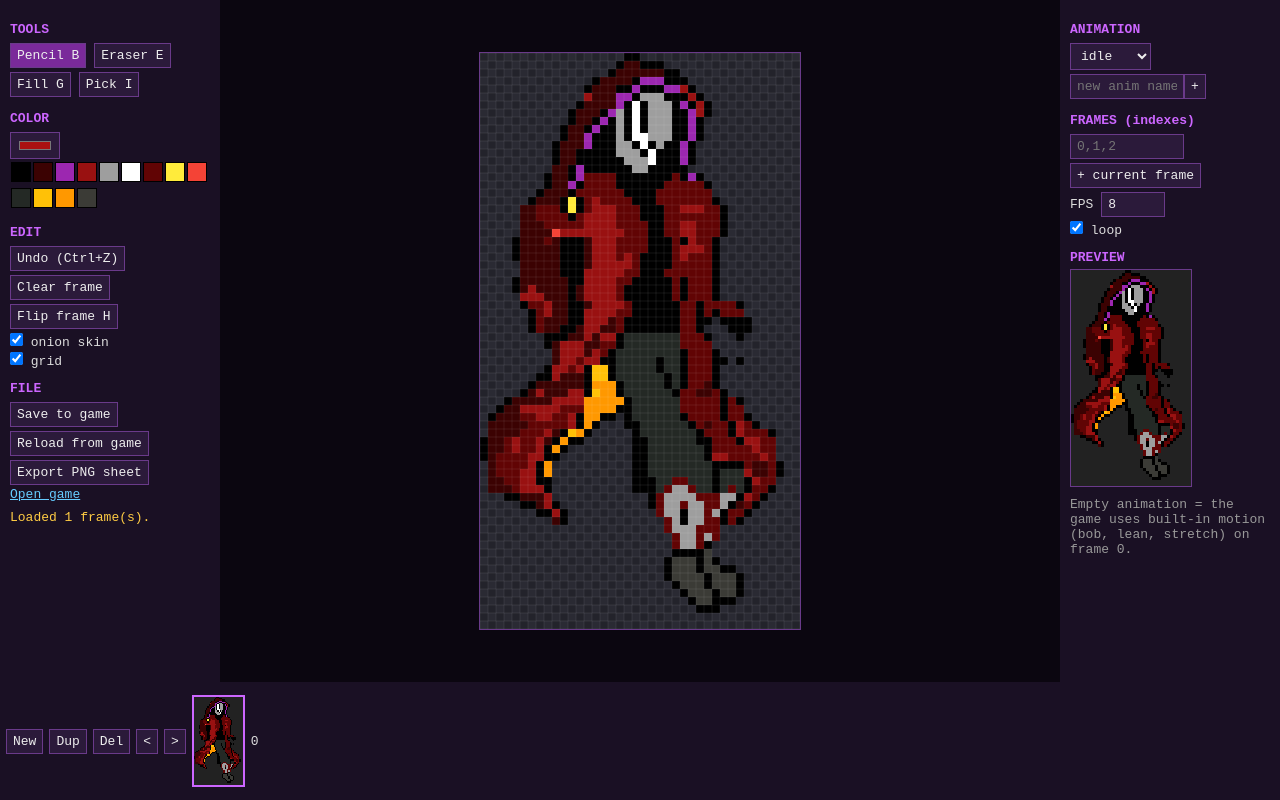
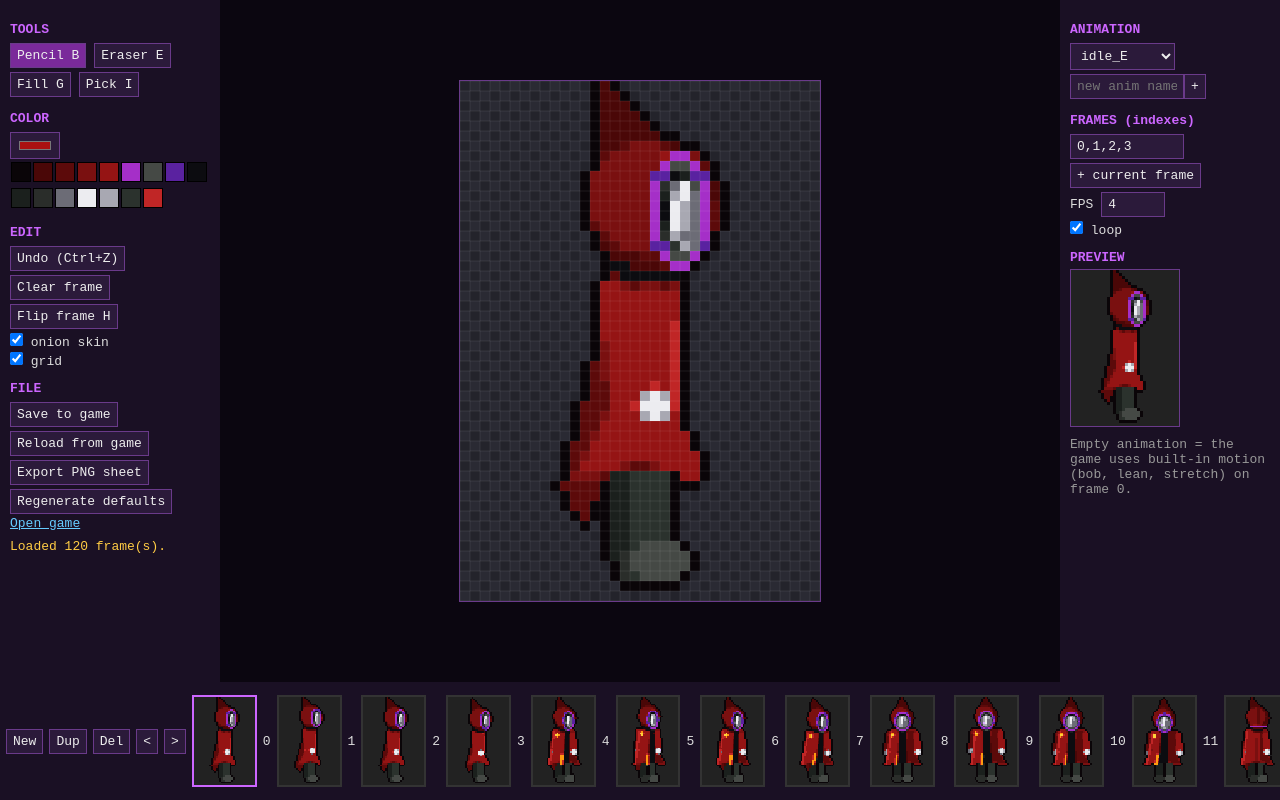
Before and after one commit to Abukodonosor/heart-souls, a plain HTML site: page editor.html in a window 1280 px wide. Drawn offline with Linux system fonts and the light colour scheme; no server answers.

Commit message:
Add 8-direction hero sprites (idle/walk/dash/attack/death), UI fixes found in playtest

```diff
--- a/arena.html
+++ b/arena.html
@@ -7,6 +7,7 @@ canvas{image-rendering:pixelated;width:min(100vw,calc(100vh*16/9));height:auto;a
 </style></head>
 <body><canvas id="c" width="960" height="540"></canvas>
 <script src="engine/util.js"></script>
+<script src="engine/spritegen.js"></script>
 <script src="engine/sprite.js"></script>
 <script src="engine/save.js"></script>
 <script src="engine/audio.js"></script>
--- a/editor.html
+++ b/editor.html
@@ -25,7 +25,7 @@ h4{margin:12px 0 4px;color:#c6f}
 <button id="undo">Undo (Ctrl+Z)</button><br><button id="clear">Clear frame</button><br><button id="flip">Flip frame H</button><br>
 <label><input type="checkbox" id="onion" checked> onion skin</label><br><label><input type="checkbox" id="grid" checked> grid</label>
 <h4>FILE</h4>
-<button id="save">Save to game</button><br><button id="reload">Reload from game</button><br><button id="export">Export PNG sheet</button><br>
+<button id="save">Save to game</button><br><button id="reload">Reload from game</button><br><button id="export">Export PNG sheet</button><br><button id="regen">Regenerate defaults</button><br>
 <a href="arena.html" target="_blank" style="color:#6cf">Open game</a>
 <div id="st"></div>
 </div>
@@ -44,9 +44,11 @@ FPS <input type="number" id="fps" value="8" min="1" max="30" style="width:50px">
 </div>
 </div>
 <div id="strip"></div>
+<script src="engine/util.js"></script>
+<script src="engine/spritegen.js"></script>
 <script src="engine/sprite.js"></script>
 <script>
-const W=SPR.W,H=SPR.H,Z=8,$=id=>document.getElementById(id);
+const W=SPR.W,H=SPR.H,Z=10,$=id=>document.getElementById(id);
 const NAMES=['idle','walk','dash','attack','death'];
 let frames=[],cur=0,anims={},ca='idle',tool='pencil',color='#aa1111',undo=[],drawing=false,last=null;
 const ed=$('ed'),ex=ed.getContext('2d');ed.width=W*Z;ed.height=H*Z;
@@ -103,9 +105,8 @@ for(let i=0;i<d.length;i+=4){if(!d[i+3])continue;const h='#'+[d[i],d[i+1],d[i+2]
 const s=document.createElement('span');s.style.background=h;s.onclick=()=>{color=h;$('col').value=h;if(tool!='fill')setTool('pencil')};p.appendChild(s)}}
 // file
 async function load(){await dhInit('');frames=DH.frames.map(f=>{const c=mkC();c.getContext('2d').drawImage(f,0,0);return c});anims={};
-for(const n of NAMES)anims[n]=DH.anims[n]?JSON.parse(JSON.stringify(DH.anims[n])):{frames:[],fps:8,loop:n!='death'&&n!='attack'};
-for(const n of Object.keys(DH.anims))if(!anims[n])anims[n]=JSON.parse(JSON.stringify(DH.anims[n]));
-cur=0;ca='idle';undo=[];palette();render();status('Loaded '+frames.length+' frame(s).')}
+for(const n of Object.keys(DH.anims))anims[n]=JSON.parse(JSON.stringify(DH.anims[n]));
+cur=0;ca=Object.keys(anims)[0]||'idle';if(!anims[ca])anims[ca]={frames:[],fps:8,loop:true};undo=[];palette();render();status('Loaded '+frames.length+' frame(s).')}
 $('reload').onclick=load;
 $('save').onclick=async()=>{const body=JSON.stringify({w:W,h:H,frames:frames.map(f=>f.toDataURL()),anims});try{const r=await fetch('/save',{method:'POST',body});status(r.ok?'Saved to assets/darkheart.json. Reload the game to see it.':'Save failed ('+r.status+')')}catch(e){status('Save failed: '+e)}};
 $('export').onclick=()=>{const c=document.createElement('canvas');c.width=W*frames.length;c.height=H;frames.forEach((f,i)=>c.getContext('2d').drawImage(f,i*W,0));c.toBlob(b=>{const a=document.createElement('a');a.href=URL.createObjectURL(b);a.download='darkheart_sheet.png';a.click()})};
@@ -113,5 +114,6 @@ $('export').onclick=()=>{const c=document.createElement('canvas');c.width=W*fram
 (function pl(){requestAnimationFrame(pl);px.clearRect(0,0,pv.width,pv.height);px.imageSmoothingEnabled=false;const a=anims[ca];if(!a||!frames.length)return;
 let f=frames[cur];if(a.frames.length){const n=a.frames.length;let i=Math.floor(performance.now()/1000*a.fps);i=a.loop===false?Math.min(i%(n+3),n-1):i%n;f=frames[a.frames[i]]||f}
 px.drawImage(f,0,0,W*3,H*3)})();
+$('regen').onclick=()=>{if(!confirm('Replace ALL frames with the generated defaults?'))return;const g=genHeroSet();frames=g.frames.map(f=>{const c=mkC();c.getContext('2d').drawImage(f,0,0);return c});anims=JSON.parse(JSON.stringify(g.anims));cur=0;ca=Object.keys(anims)[0];undo=[];palette();render();status('Regenerated defaults (not saved yet).')};
 load();
 </script></body></html>
--- a/engine/bosses.js
+++ b/engine/bosses.js
@@ -61,7 +61,7 @@ function drawHeartEater(g, k) {
 let mirrorCv = null;
 function mirrorSprite() {                                   // the hero's own sprite, drained to a pale ghost
   if (mirrorCv || !DH.ready) return mirrorCv;
-  const c = dhCanvas(), g = c.getContext('2d'); g.drawImage(DH.frames[0], 0, 0);
+  const c = document.createElement('canvas'), g = c.getContext('2d'); c.width = DH.portrait.width; c.height = DH.portrait.height; g.drawImage(DH.portrait, 0, 0);
   g.globalCompositeOperation = 'source-atop'; g.fillStyle = 'rgba(215,225,250,.86)'; g.fillRect(0, 0, c.width, c.height);
   return (mirrorCv = c);
 }
--- a/engine/sprite.js
+++ b/engine/sprite.js
@@ -1,20 +1,52 @@
 'use strict';
-// Shared by game and editor. Native Darkheart frame = 40x72 pixels (the source art is 15px blocks).
-const SPR={W:40,H:72,PX:15,ox:315,oy:105};
-const DH={frames:[],anims:{},base:null,ready:false};
-const dhCanvas=()=>{const c=document.createElement('canvas');c.width=SPR.W;c.height=SPR.H;return c};
-function dhLoadBase(prefix){return new Promise(res=>{const im=new Image();im.onload=()=>{
-const s=document.createElement('canvas');s.width=im.width;s.height=im.height;const sx=s.getContext('2d');sx.drawImage(im,0,0);const src=sx.getImageData(0,0,im.width,im.height).data;
-const {W,H,PX,ox,oy}=SPR,px=new Uint8ClampedArray(W*H*4),bg=new Uint8Array(W*H);
-const get=(i,j)=>{const k=((oy+j*PX+7)*im.width+(ox+i*PX+7))*4;return[src[k],src[k+1],src[k+2],src[k+3]]};
-const white=(i,j)=>{const p=get(i,j);return p[3]<128||(p[0]>235&&p[1]>235&&p[2]>235)};
-const st=[];for(let i=0;i<W;i++){st.push([i,0],[i,H-1])}for(let j=0;j<H;j++){st.push([0,j],[W-1,j])}
-while(st.length){const[i,j]=st.pop();if(i<0||j<0||i>=W||j>=H||bg[j*W+i]||!white(i,j))continue;bg[j*W+i]=1;st.push([i+1,j],[i-1,j],[i,j+1],[i,j-1])}
-for(let j=0;j<H;j++)for(let i=0;i<W;i++){const p=get(i,j),k=(j*W+i)*4;px[k]=p[0];px[k+1]=p[1];px[k+2]=p[2];px[k+3]=bg[j*W+i]?0:255}
-const o=dhCanvas();o.getContext('2d').putImageData(new ImageData(px,W,H),0,0);res(o)};im.src=prefix+'hero.png'})}
-async function dhInit(prefix=''){DH.base=await dhLoadBase(prefix);DH.frames=[DH.base];DH.anims={};
-try{const r=await fetch(prefix+'assets/darkheart.json?'+Date.now());if(r.ok){const j=await r.json();
-const fr=await Promise.all(j.frames.map(u=>new Promise(res=>{const im=new Image();im.onload=()=>{const c=dhCanvas();c.getContext('2d').drawImage(im,0,0);res(c)};im.src=u})));
-if(fr.length){DH.frames=fr;DH.anims=j.anims||{}}}}catch(e){}
-DH.ready=true}
-function dhFrame(name,time){const a=DH.anims[name];if(!a||!a.frames||!a.frames.length)return null;const n=a.frames.length;let i=Math.floor(time*(a.fps||8));i=a.loop===false?Math.min(i,n-1):i%n;return DH.frames[a.frames[i]]||null}
+// Hero art loader. A native frame is 36x52 (feet on row 48). Frames come from, in priority order:
+//   1. assets/darkheart.json  (saved by editor.html)    2. genHeroSet() in spritegen.js  (procedural defaults, 5 dirs + mirrors)
+// DH.portrait is the original hero.png converted to real pixels (title screen, the Mirror boss).
+const SPR = { W: 36, H: 52, FEET: 48 };
+const PORT = { W: 40, H: 72, PX: 15, ox: 315, oy: 105 };       // geometry of the source art: 15px blocks
+const DH = { frames: [], anims: {}, portrait: null, ready: false };
+const dhCanvas = () => { const c = document.createElement('canvas'); c.width = SPR.W; c.height = SPR.H; return c; };
+
+function dhLoadPortrait(prefix) {
+  return new Promise(res => {
+    const im = new Image();
+    im.onload = () => {
+      const s = document.createElement('canvas'); s.width = im.width; s.height = im.height;
+      const sx = s.getContext('2d'); sx.drawImage(im, 0, 0);
+      const src = sx.getImageData(0, 0, im.width, im.height).data;
+      const { W, H, PX, ox, oy } = PORT, px = new Uint8ClampedArray(W * H * 4), bg = new Uint8Array(W * H);
+      const get = (i, j) => { const k = ((oy + j * PX + 7) * im.width + (ox + i * PX + 7)) * 4; return [src[k], src[k + 1], src[k + 2], src[k + 3]]; };
+      const white = (i, j) => { const p = get(i, j); return p[3] < 128 || (p[0] > 235 && p[1] > 235 && p[2] > 235); };
+      const st = [];                                            // flood-fill the white background from the border only,
+      for (let i = 0; i < W; i++) st.push([i, 0], [i, H - 1]);   // so the white glove and mask slit survive
+      for (let j = 0; j < H; j++) st.push([0, j], [W - 1, j]);
+      while (st.length) { const [i, j] = st.pop(); if (i < 0 || j < 0 || i >= W || j >= H || bg[j * W + i] || !white(i, j)) continue; bg[j * W + i] = 1; st.push([i + 1, j], [i - 1, j], [i, j + 1], [i, j - 1]); }
+      for (let j = 0; j < H; j++) for (let i = 0; i < W; i++) { const p = get(i, j), k = (j * W + i) * 4; px[k] = p[0]; px[k + 1] = p[1]; px[k + 2] = p[2]; px[k + 3] = bg[j * W + i] ? 0 : 255; }
+      const o = document.createElement('canvas'); o.width = W; o.height = H; o.getContext('2d').putImageData(new ImageData(px, W, H), 0, 0); res(o);
+    };
+    im.src = prefix + 'hero.png';
+  });
+}
+async function dhInit(prefix = '') {
+  DH.portrait = await dhLoadPortrait(prefix); DH.frames = []; DH.anims = {};
+  try {
+    const r = await fetch(prefix + 'assets/darkheart.json?' + Date.now());
+    if (r.ok) {
+      const j = await r.json();
+      DH.frames = await Promise.all(j.frames.map(u => new Promise(res => { const im = new Image(); im.onload = () => { const c = dhCanvas(); c.getContext('2d').drawImage(im, 0, 0); res(c); }; im.src = u; })));
+      DH.anims = j.anims || {};
+    }
+  } catch (e) { /* no saved art yet: use the generated set */ }
+  const gen = genHeroSet();                                     // fill in every animation the editor has not authored
+  for (const n in gen.anims) {
+    if (DH.anims[n] && DH.anims[n].frames.length) continue;
+    const a = gen.anims[n];
+    DH.anims[n] = { ...a, frames: a.frames.map(i => { DH.frames.push(gen.frames[i]); return DH.frames.length - 1; }) };
+  }
+  DH.ready = true;
+}
+function dhFrame(name, time) {
+  const a = DH.anims[name]; if (!a || !a.frames || !a.frames.length) return null;
+  const n = a.frames.length; let i = Math.floor(time * (a.fps || 8)); i = a.loop === false ? Math.min(i, n - 1) : i % n;
+  return DH.frames[a.frames[i]] || null;
+}
--- /dev/null
+++ b/engine/spritegen.js
@@ -0,0 +1,134 @@
+'use strict';
+// Procedural 8-direction pixel sprites for Darkheart, in the palette of the original art (hero.png).
+// Five directions are authored (E, SE, S, NE, N); W, SW, NW are mirrors, flipped at draw time.
+// Frame = 36x52, feet at (18, 48). Shapes are drawn with canvas paths, then alpha-thresholded, palette-snapped and outlined
+// so the result is crisp pixel art. Everything here can be overridden by frames drawn in the editor.
+
+const HP = {
+  out: '#0a0508', coat: '#951414', coatD: '#5c0a0a', coatL: '#c02626', hood: '#7a1010', hoodD: '#4a0707', trim: '#a52fc8',
+  mask: '#a8a8b2', maskD: '#6c6c76', white: '#f4f4f8', black: '#0c0c10', pants: '#2b322d', pantsD: '#1b201d', boot: '#454945', bootD: '#2a2d2a',
+  glove: '#ececf0', gold: '#ffd23a', orange: '#ff9a10', blade: '#5a22a0', bladeL: '#dcb0ff',
+};
+const HDIRS = { E: [1, 0], SE: [0.72, 0.72], S: [0, 1], NE: [0.72, -0.72], N: [0, -1] };
+const HW = 36, HH = 52;
+
+function hline(g, x0, y0, x1, y1, w, c) { g.strokeStyle = c; g.lineWidth = w; g.lineCap = 'round'; g.beginPath(); g.moveTo(x0, y0); g.lineTo(x1, y1); g.stroke(); }
+function hpoly(g, pts, c) { g.fillStyle = c; g.beginPath(); pts.forEach((p, i) => i ? g.lineTo(p[0], p[1]) : g.moveTo(p[0], p[1])); g.closePath(); g.fill(); }
+function hell(g, x, y, rx, ry, c) { g.fillStyle = c; g.beginPath(); g.ellipse(x, y, rx, ry, 0, 0, TAU); g.fill(); }
+const lerp = (a, b, k) => a + (b - a) * k;
+
+// pose: bob (px up), ph (walk phase 0..1 or null), stride, sway (coat), tail (extra coat tail), lean (px toward facing), atk (0..1), k (death 0..1)
+function drawHeroPose(g, dn, pose) {
+  const [vx, vy] = HDIRS[dn], ax = Math.abs(vx), ay = Math.abs(vy);
+  const cx = 18, feet = 48, bob = pose.bob || 0, lean = pose.lean || 0, sway = pose.sway || 0, tailX = pose.tail || 0;
+  const hw = 3.8 + 4.2 * ay;
+  const shY = feet - 28 - bob, hipY = feet - 16, hemY = feet - 8, headY = feet - 35 - bob;
+  const ux = cx + vx * lean, ph = pose.ph, stride = pose.stride || 4;
+  g.save();
+  if (pose.k != null) {                                           // death: topple over about the feet
+    const s = vx > 0.3 ? -1 : 1, k = pose.k;
+    g.translate(-s * k * 17, 0); g.translate(cx, feet); g.rotate(s * k * PI / 2 * 0.96); g.translate(-cx, -feet + k * 4);
+  }
+  const leg = i => {
+    const p = ph == null ? 0 : ph + i * 0.5, f = ph == null ? 0 : Math.sin(p * TAU), lift = ph == null ? 0 : Math.max(0, Math.cos(p * TAU)) * 2.4;
+    const side = i ? 1 : -1, hx = cx + side * (0.8 + 2.4 * ay);
+    return { f, side, hx, fx: hx + vx * f * stride, fy: feet + vy * f * stride * 0.45 - lift };
+  };
+  const arm = i => {
+    const side = i ? 1 : -1, sx = ux + side * (hw * ay * 0.95 + 0.9), sy = shY + 2.5, L = leg(i ? 0 : 1), sw = ph == null ? 0 : -L.f * 3.2;
+    return { sx, sy, hx: sx + side * 0.6 + vx * sw, hy: sy + 10.5 + vy * sw * 0.45 };
+  };
+  // 1. coat tail streaming behind (side / diagonal views)
+  if (ax > 0.3) {
+    const tl = (4 + tailX + sway * 0.6) * ax;
+    hpoly(g, [[ux - vx * (hw - 1), shY + 3], [ux - vx * (hw + tl), hemY + 1], [ux - vx * (hw + tl * 0.4), hemY + 4], [ux - vx * 0.5, hipY + 1]], HP.coatD);
+  }
+  // 2. legs + boots
+  for (const i of [0, 1]) {
+    const L = leg(i);
+    hline(g, L.hx, hipY, L.fx, L.fy - 1.5, 3.8, i ? HP.pants : HP.pantsD);
+    hell(g, L.fx + vx * 1.3, L.fy, 2.9, 1.9, i ? HP.boot : HP.bootD);
+  }
+  // 3. far arm (behind the coat)
+  const A0 = arm(0);
+  hline(g, A0.sx, A0.sy, A0.hx, A0.hy, 3.2, HP.coatD); hell(g, A0.hx, A0.hy, 1.5, 1.5, HP.mask);
+  // 4. coat
+  const hemL = cx - hw - 2.8 + sway * ay, hemR = cx + hw + 2.8 + sway * ay;
+  hpoly(g, [[ux - hw + 0.4, shY], [ux + hw - 0.4, shY], [ux + hw + 0.4, shY + 2], [ux + hw - 0.8 + sway * 0.4, hipY], [hemR, hemY], [cx + sway * 0.6, hemY - 1.8], [hemL, hemY], [ux - hw + 0.8 + sway * 0.4, hipY], [ux - hw - 0.4, shY + 2]], HP.coat);
+  if (ay > 0.3) {
+    g.globalAlpha = 0.75; hpoly(g, [[ux + hw * 0.25, shY], [ux + hw - 0.4, shY], [ux + hw - 0.8 + sway * 0.4, hipY], [hemR, hemY], [cx + hw * 0.3 + sway * 0.6, hemY - 1.4]], HP.coatD); g.globalAlpha = 1;
+    hline(g, ux - hw + 1.4, shY + 1.5, hemL + 1.4, hemY - 1, 1.3, HP.coatL);
+  } else hline(g, ux + vx * (hw - 1), shY + 1.5, ux + vx * (hw - 0.6), hipY, 1.3, HP.coatL);
+  if (vy > 0.3) {                                                  // front: black shirt strip, orange lining, gold brooch
+    const o = vx * hw * 0.5;
+    hpoly(g, [[ux - 1.8 * ay + o, shY], [ux + 1.8 * ay + o, shY], [cx + 2.6 * ay + o * 0.6 + sway * 0.6, hemY - 1], [cx - 2.6 * ay + o * 0.6 + sway * 0.6, hemY - 1]], HP.black);
+    hline(g, cx - 3.2 * ay + o * 0.6 + sway * 0.6, hemY - 6, cx - 3.9 * ay + o * 0.6 + sway, hemY - 0.5, 1.5, HP.orange);
+    hpoly(g, [[ux - hw * 0.75 + vx * 2, shY + 1.4], [ux - hw * 0.75 + vx * 2 + 1.4, shY + 3], [ux - hw * 0.75 + vx * 2, shY + 4.6], [ux - hw * 0.75 + vx * 2 - 1.4, shY + 3]], HP.gold);
+  } else if (vy < -0.3) hline(g, ux + sway * 0.2, shY + 5, cx + sway * 0.8, hemY - 2, 1, HP.coatD);   // back seam
+  // 5. head
+  const hx0 = ux + vx * 1.4, hy0 = headY;
+  hell(g, hx0 - vx * 0.5, hy0 + 6, 3.4, 2.2, HP.black);
+  hpoly(g, [[hx0 - 5.4, hy0 - 2], [hx0 - vx * 5 - 0.5, hy0 - 12.5], [hx0 + 5.4, hy0 - 2]], HP.hoodD);
+  hell(g, hx0, hy0, 6.5, 6.7, HP.hoodD);
+  hell(g, hx0 - 1.1, hy0 - 0.8, 5.4, 5.7, HP.hood);
+  if (vy > -0.3) {
+    const ox = hx0 + vx * 2.6, oy = hy0 + 0.6 + vy * 1.4, rx = 3.7 - 1.7 * ax, ry = 4.7;
+    hell(g, ox, oy, rx + 1.2, ry + 1.2, HP.trim); hell(g, ox, oy, rx, ry, HP.black);
+    hell(g, ox + vx * 0.5, oy + 0.4, Math.max(1.2, rx - 0.9), ry - 1, HP.mask);
+    hell(g, ox + vx * 0.5 + rx * 0.25, oy + 1.2, Math.max(0.8, rx * 0.4), ry - 2.4, HP.maskD);
+    hline(g, ox - 0.4 + vx * 0.5, oy - 2.4, ox - 0.9 + vx * 0.5, oy + 1.8, 1.2, HP.white);
+  } else {
+    hline(g, hx0, hy0 - 7, hx0, hy0 + 4.5, 1, HP.hoodD);
+    hline(g, hx0 - 4.8, hy0 + 5, hx0 + 4.8, hy0 + 5, 1.3, HP.trim);
+  }
+  // 6. near arm + Abyssal Blade
+  const A1 = arm(1);
+  if (pose.atk != null) {
+    const k = pose.atk, a0 = Math.atan2(vy * 0.8, vx);
+    const wind = k < 0.25 ? lerp(0, -1.5, k / 0.25) : k < 0.6 ? lerp(-1.5, 1.3, (k - 0.25) / 0.35) : 1.3;
+    const a = a0 + wind, len = k < 0.7 ? 15 : 10;
+    A1.hx = A1.sx + Math.cos(a) * 8.5; A1.hy = A1.sy + 2 + Math.sin(a) * 5;
+    const tx = A1.hx + Math.cos(a) * len, ty = A1.hy + Math.sin(a) * len * 0.62;
+    g.globalAlpha = 0.35; hline(g, A1.hx, A1.hy, tx, ty, 5.4, HP.bladeL); g.globalAlpha = 1;
+    hline(g, A1.hx, A1.hy, tx, ty, 2.8, HP.blade); hline(g, A1.hx, A1.hy, tx, ty, 1, HP.bladeL);
+  }
+  hline(g, A1.sx, A1.sy, A1.hx, A1.hy, 3.4, HP.coat); hell(g, A1.hx, A1.hy, 1.7, 1.7, HP.glove);
+  g.restore();
+}
+
+// ---- pixel finishing: threshold alpha, snap to palette, 1px outline
+const HPAL = Object.values(HP).map(h => [parseInt(h.slice(1, 3), 16), parseInt(h.slice(3, 5), 16), parseInt(h.slice(5, 7), 16)]);
+function hfinish(c) {
+  const g = c.getContext('2d'), W = c.width, H = c.height, d = g.getImageData(0, 0, W, H), px = d.data;
+  for (let i = 0; i < px.length; i += 4) {
+    if (px[i + 3] < 110) { px[i + 3] = 0; continue; }
+    px[i + 3] = 255; let best = 0, bd = 1e9;
+    for (let p = 0; p < HPAL.length; p++) { const q = HPAL[p], e = (q[0] - px[i]) ** 2 + (q[1] - px[i + 1]) ** 2 + (q[2] - px[i + 2]) ** 2; if (e < bd) { bd = e; best = p; } }
+    px[i] = HPAL[best][0]; px[i + 1] = HPAL[best][1]; px[i + 2] = HPAL[best][2];
+  }
+  const solid = (x, y) => x >= 0 && y >= 0 && x < W && y < H && px[(y * W + x) * 4 + 3] > 0, out = new Uint8ClampedArray(px);
+  for (let y = 0; y < H; y++) for (let x = 0; x < W; x++) if (!solid(x, y) && (solid(x - 1, y) || solid(x + 1, y) || solid(x, y - 1) || solid(x, y + 1))) {
+    const k = (y * W + x) * 4; out[k] = 10; out[k + 1] = 5; out[k + 2] = 8; out[k + 3] = 255;
+  }
+  g.putImageData(new ImageData(out, W, H), 0, 0);
+  return c;
+}
+function heroFrame(dn, pose) { const c = document.createElement('canvas'); c.width = HW; c.height = HH; drawHeroPose(c.getContext('2d'), dn, pose); return hfinish(c); }
+
+const HANIMS = {
+  idle:   { n: 4, fps: 4,  loop: true,  pose: i => ({ bob: 0.6 + Math.sin(i / 4 * TAU) * 0.7, sway: Math.sin(i / 4 * TAU) * 1 }) },
+  walk:   { n: 6, fps: 11, loop: true,  pose: i => ({ ph: i / 6, bob: Math.abs(Math.sin(i / 6 * TAU)) * 1.4, sway: Math.sin(i / 6 * TAU + 1) * 1.8, stride: 4.2 }) },
+  dash:   { n: 3, fps: 18, loop: false, pose: i => ({ ph: 0.2 + i * 0.08, stride: 6.5, lean: 2.6, bob: -0.5, sway: -4, tail: 5 }) },
+  attack: { n: 5, fps: 24, loop: false, pose: i => ({ atk: i / 4, lean: i > 1 && i < 4 ? 1.8 : 0, bob: 0.4, sway: i > 1 ? -2 : 1 }) },
+  death:  { n: 6, fps: 8,  loop: false, pose: i => ({ k: i / 5, bob: 0, sway: 0 }) },
+};
+const HDIR_LIST = ['E', 'SE', 'S', 'NE', 'N'];
+function genHeroSet() {
+  const frames = [], anims = {};
+  for (const an of Object.keys(HANIMS)) for (const dn of HDIR_LIST) {
+    const def = HANIMS[an], idx = [];
+    for (let i = 0; i < def.n; i++) { idx.push(frames.length); frames.push(heroFrame(dn, def.pose(i))); }
+    anims[an + '_' + dn] = { frames: idx, fps: def.fps, loop: def.loop };
+  }
+  return { frames, anims };
+}
--- a/engine/ui.js
+++ b/engine/ui.js
@@ -1,6 +1,6 @@
 'use strict';
 // Menus: title, boss select, pause, win. Logic only; render.js draws the items and fills UI.rects for mouse hit-testing.
-const UI = { mi: 0, rects: [], mx: -1, my: -1 };
+const UI = { mi: 0, rects: [], mx: 480, my: 270 };   // start equal to the default mouse so the first frame is not read as a hover
 
 function toTitle() { state = 'title'; UI.mi = 0; AUD.stopMusic(); FX.clear(); }
 function cycleMode() { SAVE.d.mode = SAVE.d.mode === 'abyss' ? 'souls' : 'abyss'; SAVE.flush(); AUD.sfx('ui'); }
@@ -15,7 +15,7 @@ function menuItems() {
     volItem(),
   ];
   if (state === 'select') return BOSS_INFO.map((b, i) => ({
-    text: () => (i + 1) + '  ' + (SAVE.canPlay(i) ? b.name.padEnd(17) + (SAVE.isCleared(i) ? 'FELLED ' + SAVE.d.best[i].toFixed(1) + 's' : '') : '???'.padEnd(17) + 'LOCKED'),
+    text: () => (i + 1) + '  ' + (SAVE.canPlay(i) ? b.name.padEnd(22) + (SAVE.isCleared(i) ? 'FELLED ' + SAVE.d.best[i].toFixed(1) + 's' : '') : '???'.padEnd(22) + 'LOCKED'),
     sub: () => SAVE.canPlay(i) ? b.epithet + '   deaths: ' + (SAVE.d.deaths[i] || 0) : 'Defeat the previous boss.',
     disabled: () => !SAVE.canPlay(i),
     act: () => { if (SAVE.canPlay(i)) { AUD.sfx('ok'); begin(i); } },
```
Also changed, not shown: engine/core.js (+6 -2 lines), engine/render.js (+27 -26 lines), tests/smoke.js (+3 -2 lines), tools/sheet.html (added, +12 -0 lines), README.md.
